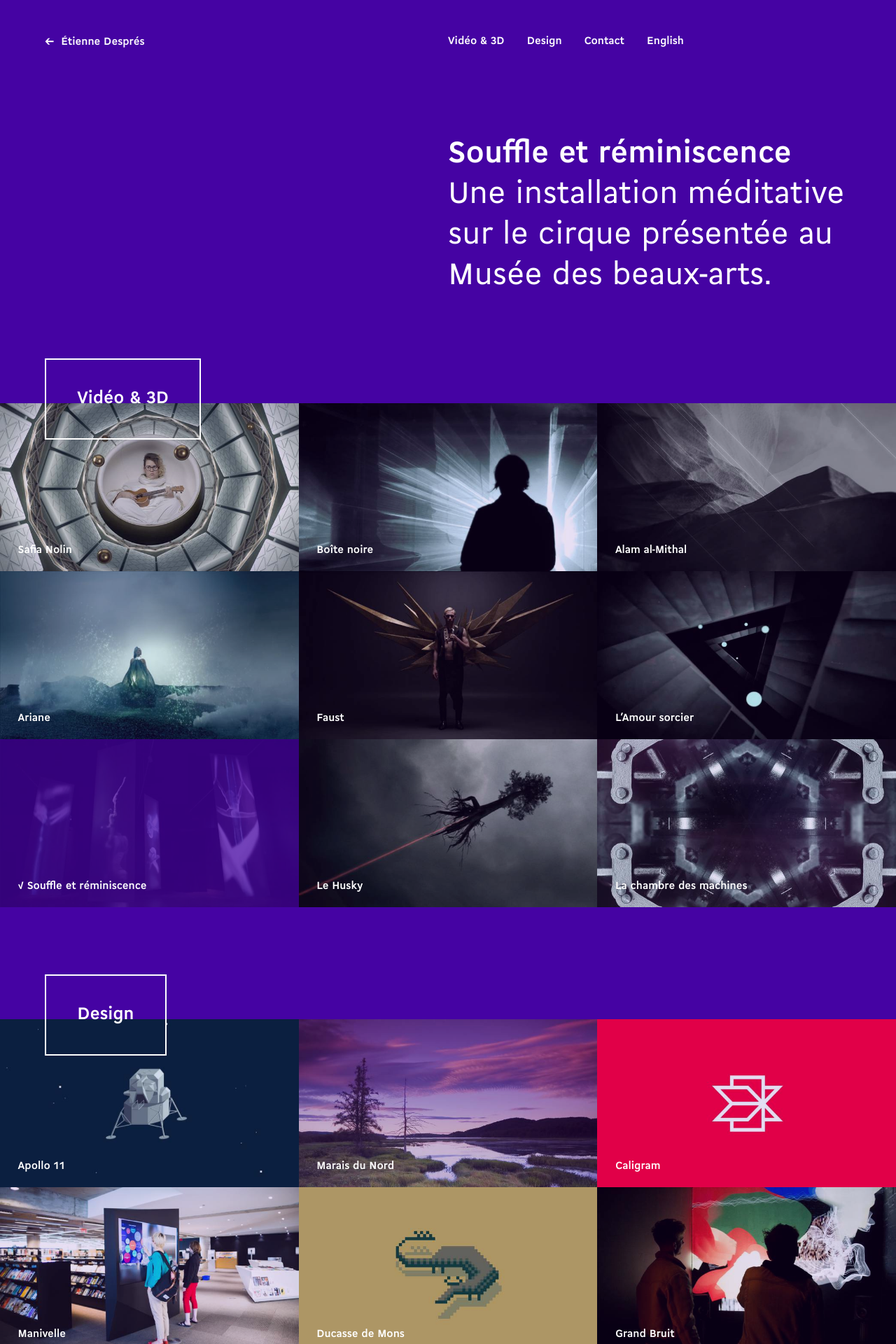
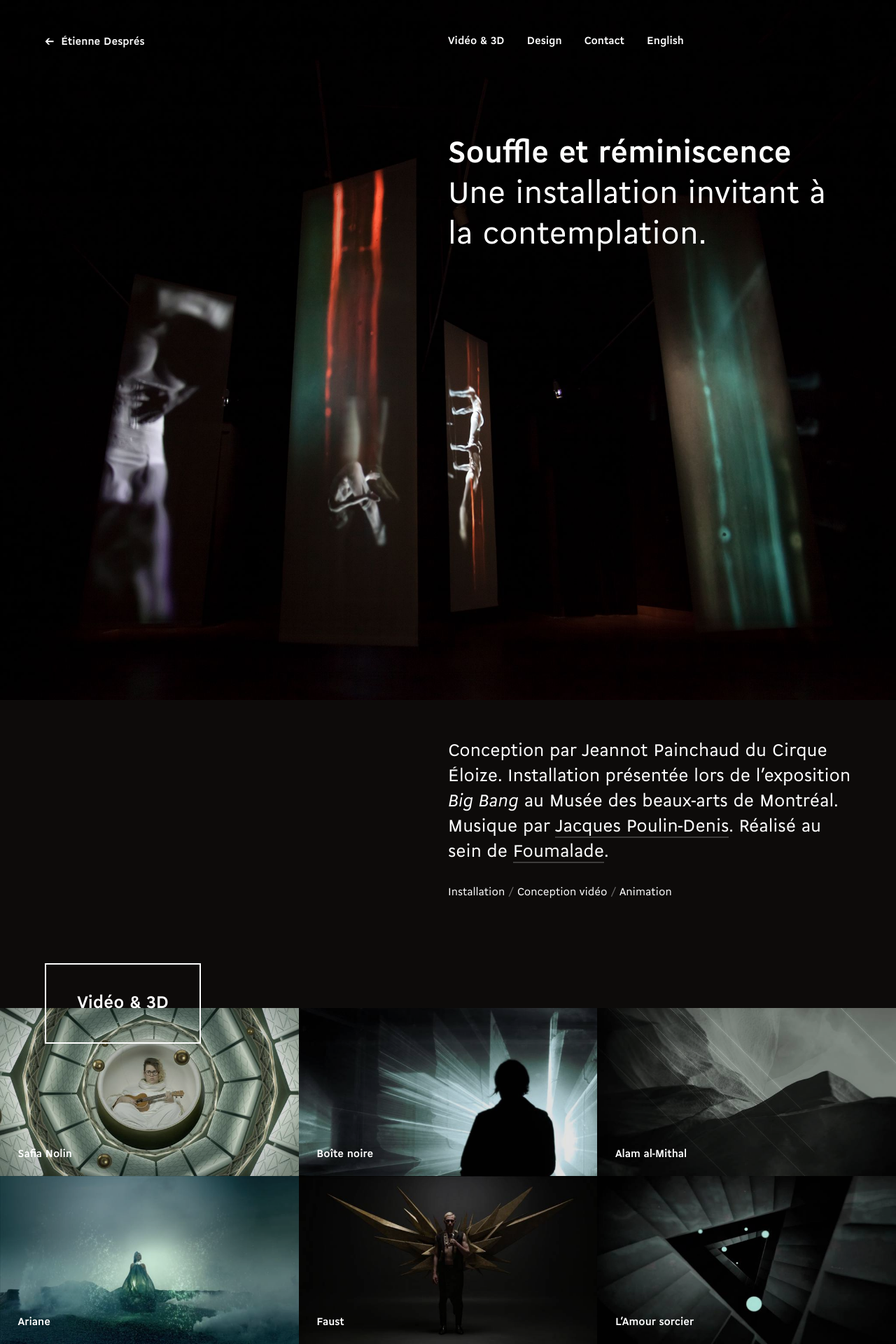
Before and after one commit to etienne/etienne, a Jekyll site: the page built from _projects-fr/souffle-et-reminiscence.html, in a window 1280 px wide. Shown: the top 1920 px of the page at 70% size. Built offline with Jekyll 4.4.1, drawn with Linux system fonts in a browser that asks for light colours.

Commit message:
Ajoute Souffle et réminiscence

```diff
--- a/_projects-fr/souffle-et-reminiscence.html
+++ b/_projects-fr/souffle-et-reminiscence.html
@@ -4,11 +4,23 @@
 type: video
 language: fr
 layout: project
+tags: [Installation, Conception vidéo, Animation]
 ---
+
+<section class="wide">
+  {% include image.html name="hero" alt="Photographie de l’installation Souffle et réminiscence" %}
+</section>
+
+<section class="superimposed">
+  <div class="text">
+    <h1>Souffle et réminiscence</h1>
+    <p class="intro">Une installation invitant à la contemplation.</p>
+  </div>
+</section>
 
 <section>
   <div class="text">
-    <h1>Souffle et réminiscence</h1>
-    <p class="intro">Une installation méditative sur le cirque présentée au Musée des beaux-arts.</p>
+    <p>Conception par Jeannot Painchaud du Cirque Éloize. Installation présentée lors de l’exposition <em>Big Bang</em> au Musée des beaux-arts de Montréal. Musique par <a href="http://grandponey.com/jacques-poulin-denis/">Jacques Poulin-Denis</a>. Réalisé au sein de <a href="http://foumalade.org">Foumalade</a>.</p>
+    {% include tags.html %}
   </div>
 </section>
--- /dev/null
+++ b/_sass/projects/_souffle-et-reminiscence.scss
@@ -0,0 +1,7 @@
+body.souffle-et-reminiscence {
+  background-color: #0d0b0a;
+
+  section.wide {
+    @include image-container(2048, 1600, 230%, -55%);
+  }
+}
--- a/css/styles.scss
+++ b/css/styles.scss
@@ -21,4 +21,5 @@
 @import 'projects/safia-nolin';
 @import 'projects/ariane';
 @import 'projects/faust';
+@import 'projects/souffle-et-reminiscence';
 @import 'projects/marais-du-nord';
```
Also changed, not shown: images/souffle-et-reminiscence/hero.jpg (added), 2 other files.
